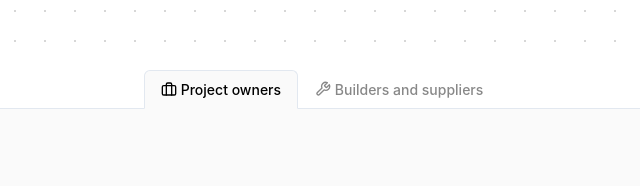
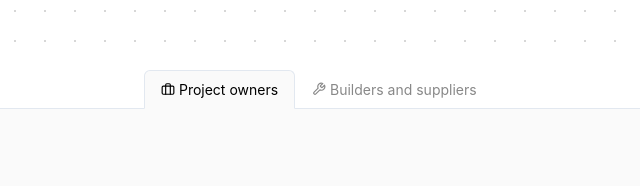
Before and after one commit to projectlink-io/website, a Gatsby site: page / in a window 1280 px wide. Shown: the part 553-739 px from the top of the page, 0-640 px from the left. Built offline with nearby package versions, Linux system fonts and the light colour scheme; Gatsby itself is replaced by a stand-in of ours.

Commit message:
tab typography styles

```diff
--- a/src/components/tabbedTeaser.tsx
+++ b/src/components/tabbedTeaser.tsx
@@ -60,7 +60,6 @@ const TabbedTeaser = () => (
             d='none'
           />
           <Text
-            fontSize={['xs', 'xs', 'sm']}
           >
             &nbsp;Project owners
           </Text>
@@ -71,7 +70,6 @@ const TabbedTeaser = () => (
             as={() => <FiTool />}
           />
           <Text
-            fontSize={['xs', 'xs', 'sm']}
           >
             &nbsp;Builders and suppliers
           </Text>
--- a/src/theme/tabs.ts
+++ b/src/theme/tabs.ts
@@ -5,7 +5,8 @@ export default {
       tab: {
         color: 'primary.accent4',
         mb: '-1px',
-        fontWeight: 500,
+        fontWeight: 400,
+        fontSize: ['xs', 'xs', 'sm'],
         _hover: {
           color: 'primary.foreground',
         },
```
